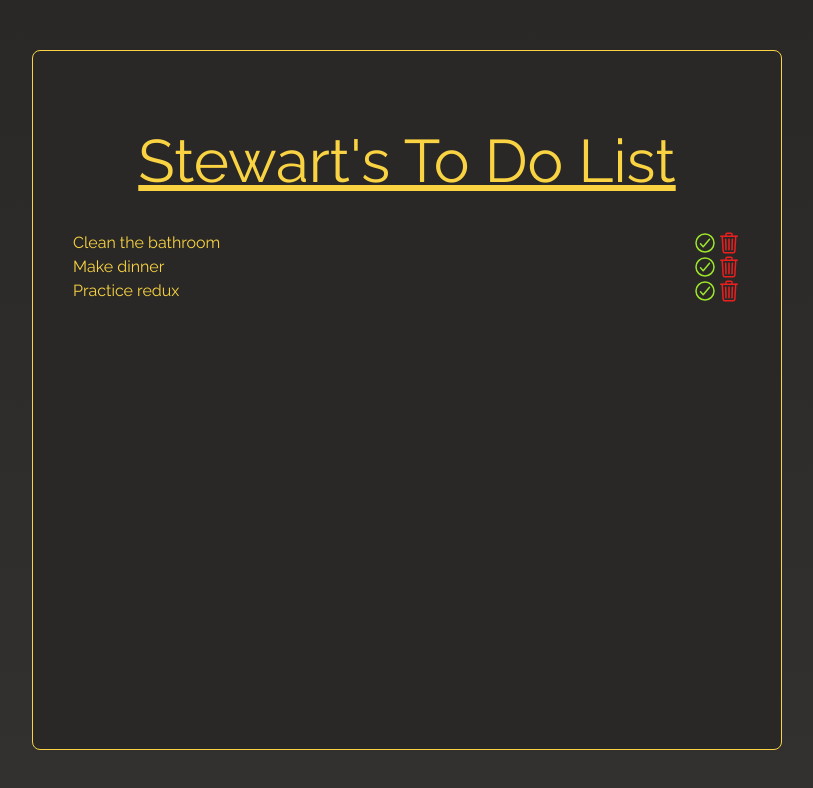
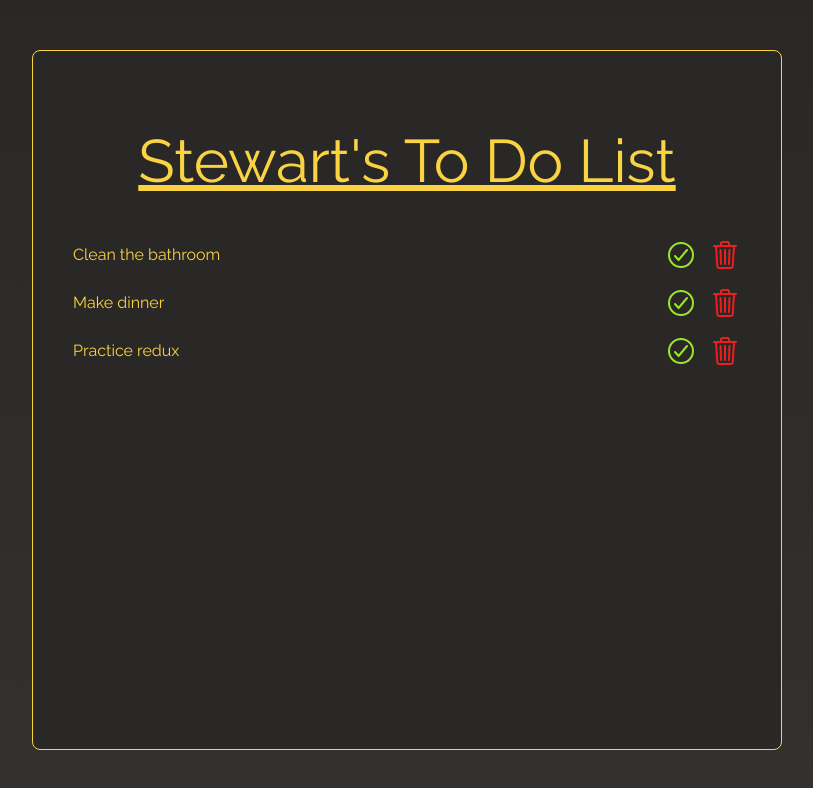
Before and after one commit to Stewie154/Redux-To-Do-List, a React (Create React App) app: page / in a window 1280 px wide. Shown: the top 788 px of the page, without its empty margins (233-1046 px from the left). Built offline with nearby package versions, Linux system fonts and the light colour scheme.

Commit message:
icon hover styles

```diff
--- a/src/components/to-do-item/ToDoItem.js
+++ b/src/components/to-do-item/ToDoItem.js
@@ -2,18 +2,18 @@ import React from 'react'
 
 const ToDoItem = ({ item }) => {
 	return (
-	<div className="flex justify-between">
+	<div className="flex justify-between items-center py-2">
 		<p>{item.title}</p>
 		<div className="flex">
 			<img
 				src="/images/icons/checkmark-circle-outline.svg"
 				alt="check icon"
-				className="w-6"
+				className="w-8 cursor-pointer mr-3 transition-all duration-150 ease-out hover:ease-in hover:w-10 hover:opacity-70"
 			/>
 			<img
 				src="/images/icons/trash-outline.svg"
 				alt="check icon"
-				className="w-6"
+				className="w-8 cursor-pointer transition-all duration-150 ease-out hover:ease-in hover:w-10 hover:opacity-70"
 			/>
 		</div>
 	</div>
```
